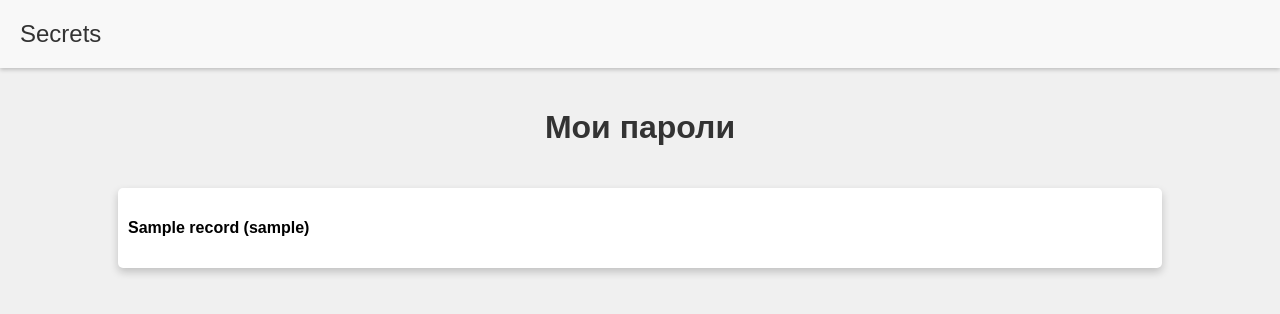
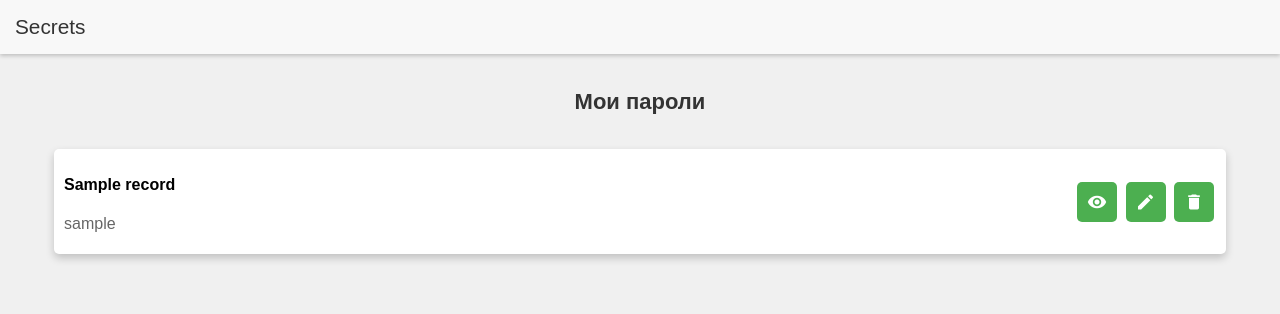
Before and after one commit to everysoftware/secrets, a FastAPI app: template app/api/templates/records.html in a window 1280 px wide. Shown: the top 314 px of the page. Run offline with FastAPI, Linux system fonts and the light colour scheme; the template is opened without the code that fills it: most values are stand-ins (such as "Sample title", 1, 10 or a date in 2020); parts of the project's set-up code (start-up, migrations or seed data) failed here and were passed over.

Commit message:
Beautify frontend

```diff
--- a/app/api/auth/base_config.py
+++ b/app/api/auth/base_config.py
@@ -45,7 +45,7 @@ async def two_fa_verified(request: Request, user: User = Depends(current_user)):
     if not token:
         token = request.headers.get("2FA")
 
-        if not token.startswith("Bearer "):
+        if not token or not token.startswith("Bearer "):
             raise HTTPException(
                 status_code=status.HTTP_401_UNAUTHORIZED, detail="Bad 2FA token"
             )
--- a/app/api/pages/router.py
+++ b/app/api/pages/router.py
@@ -1,8 +1,10 @@
 from fastapi import APIRouter, Depends, Request
 from fastapi.templating import Jinja2Templates
 
+from app.api.utils import AES
 from app.api.dependencies import record_service
 from app.core.services import RecordService
+from app.core.config import cfg
 
 router = APIRouter(prefix="/pages", tags=["pages"])
 templates = Jinja2Templates(directory="app/api/templates")
@@ -17,6 +19,9 @@ async def login(request: Request):
 async def records(request: Request, service: RecordService = Depends(record_service)):
     lst = await service.paginate(1, 10)
 
+    for record in lst:
+        record.username = AES.decrypt(record.username, cfg.api.secret_encryption)
+
     return templates.TemplateResponse(
         "records.html", {"request": request, "records": lst}
     )
--- a/app/api/static/base.css
+++ b/app/api/static/base.css
@@ -8,13 +8,14 @@ body {
 .header {
     display: flex;
     justify-content: space-between;
-    padding: 20px;
+    align-items: center;
+    padding: 15px;
     background-color: #f8f8f8;
     box-shadow: 0 2px 4px 0 rgba(0, 0, 0, 0.2);
 }
 
 .header .title {
-    font-size: 1.5em;
+    font-size: 1.3em;
     color: #333;
 }
 
@@ -25,8 +26,8 @@ body {
 
 
 .header .nav button {
-    padding: 10px 20px;
-    font-size: 1em;
+    padding: 8px 16px;
+    font-size: 14px;
     color: #fff;
     background-color: #007BFF;
     border: none;
--- a/app/api/static/records.css
+++ b/app/api/static/records.css
@@ -2,24 +2,49 @@ h1 {
     color: #333;
     text-align: center;
     padding: 20px 0;
+    font-size: 22px;
 }
 
 .card {
+    display: flex;
+    justify-content: space-between;
+    align-items: center;
     box-shadow: 0 4px 8px 0 rgba(0, 0, 0, 0.2);
     transition: 0.3s;
-    width: 80%;
-    margin: auto;
-    margin-bottom: 10px;
-    padding: 10px;
+    width: 90%;
+    padding: 5px 10px;
+    margin: auto auto 10px auto;
     border-radius: 5px;
     background-color: #fff;
+}
+
+.card .actions button {
+    border: none;
+}
+
+.card .actions .material-icons {
+    background: #4CAF50;
+    border: none;
+    color: white;
+    padding: 10px 10px;
+    text-align: center;
+    text-decoration: none;
+    display: inline-block;
+    font-size: 20px;
+    margin: 4px 2px;
+    transition-duration: 0.4s;
+    cursor: pointer;
+    border-radius: 5px;
+}
+
+.card .actions .material-icons:hover {
+    background-color: #45a049;
 }
 
 .card:hover {
     box-shadow: 0 8px 16px 0 rgba(0, 0, 0, 0.2);
 }
 
-.eye {
-    cursor: pointer;
-    font-size: 1.2em;
+p {
+    color: #666;
 }
--- a/app/api/templates/records.html
+++ b/app/api/templates/records.html
@@ -3,6 +3,7 @@
 {% block head %}
 <title>Мои пароли</title>
 <link href="../static/records.css" rel="stylesheet" type="text/css">
+<link href="https://fonts.googleapis.com/icon?family=Material+Icons" rel="stylesheet">
 {% endblock %}
 
 {% block content %}
@@ -10,18 +11,16 @@
 <h1 style="text-align: center;">Мои пароли</h1>
 {% for record in records %}
 <div class="card">
-    <h4>{{ record.name }} ({{ record.username }})</h4>
+    <div>
+        <h4>{{ record.name }}</h4>
+        <p>{{ record.username }}</p>
+    </div>
+    <div class="actions">
+        <i class="material-icons" onclick="location.href='/records/{{ record.id }}'">visibility</i>
+        <i class="material-icons" onclick="location.href='/records/{{ record.id }}/edit'">edit</i>
+        <i class="material-icons" onclick="location.href='/records/{{ record.id }}/delete'">delete</i>
+    </div>
 </div>
 {% endfor %}
-<script>
-    function togglePassword(id) {
-        var password = document.getElementById(id);
-        if (password.innerHTML.startsWith("•")) {
-            password.innerHTML = password.dataset.password;
-        } else {
-            password.innerHTML = "••••••••";
-        }
-    }
-</script>
 </body>
 {% endblock %}
```
Also changed, not shown: app/api/static/auth.css (+3 -4 lines), tests/integration/test_auth.py (+4 -2 lines), .github/workflows/cd.yml (deleted), app/mini-app/auth.js (renamed from app/api/mini-app/auth.js), app/mini-app/index.html (renamed from app/api/mini-app/index.html), app/mini-app/styles.css (renamed from app/api/mini-app/styles.css).
